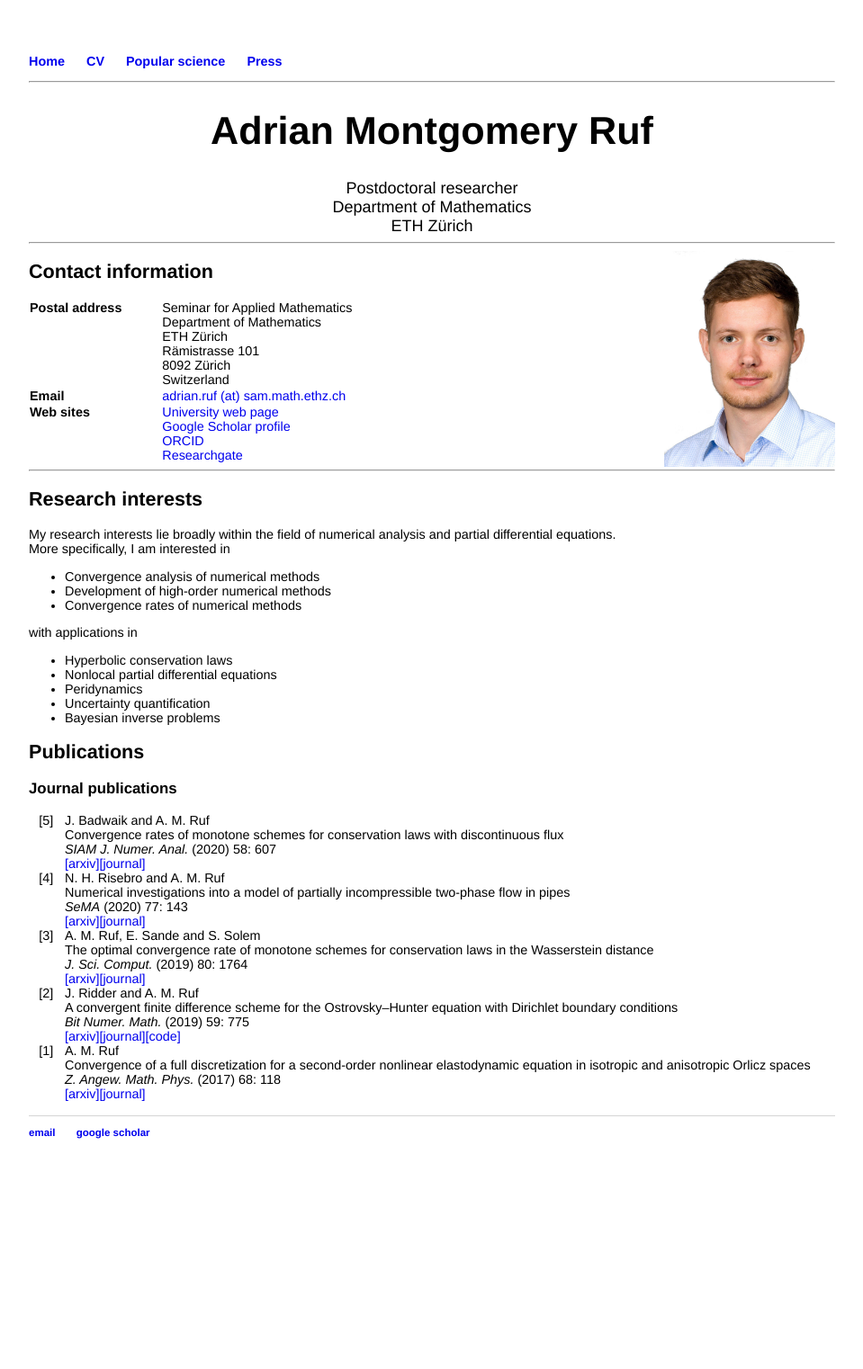
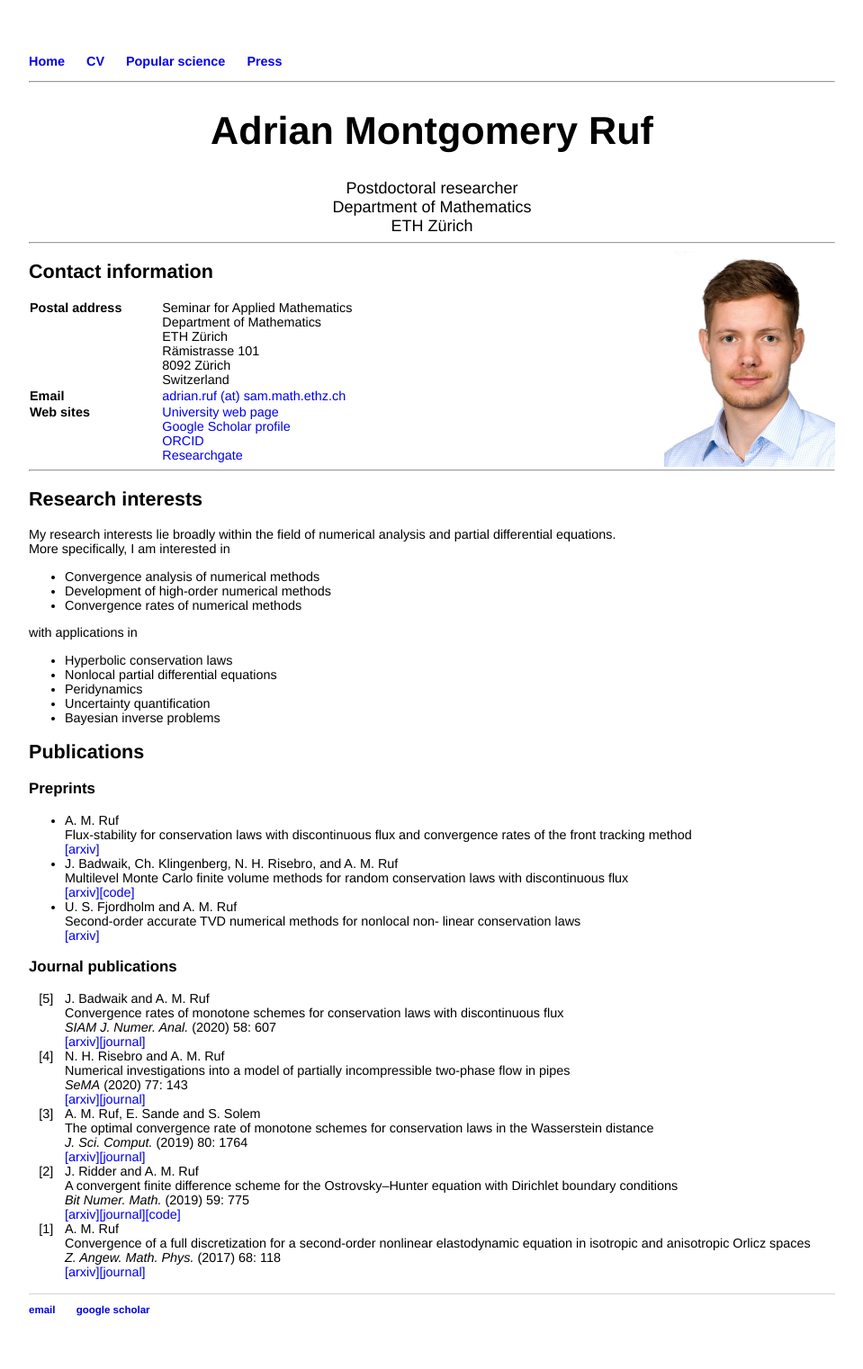
Before and after one commit to adrianmruf/adrianmruf.github.io, a Jekyll site: the page built from index.html, in a window 1280 px wide. Shown: the whole page at 90% size, without its empty margins (160-1119 px from the left). Built offline with Jekyll 4.4.1, drawn with Linux system fonts in a browser that asks for light colours; before the commit the page ends 1325 px from its top, so only the background shows below that.

Commit message:
Add new preprints

```diff
--- a/index.html
+++ b/index.html
@@ -78,14 +78,20 @@ th {
 	</ul>
 
 	<h2>Publications</h2>
-<!--
+
 	<h3>Preprints</h3>
 	<ul>
-	<li>J. Badwaik and A. M. Ruf<br>Convergence rates of monotone schemes for conservation laws with discontinuous flux<br>
-		<a href="https://arxiv.org/abs/1908.08772">[arxiv]</a>
+	<li>A. M. Ruf<br>Flux-stability for conservation laws with discontinuous flux and convergence rates of the front tracking method<br>
+		<a href="https://arxiv.org/abs/2008.08320">[arxiv]</a>
+		</li>
+	<li>J. Badwaik, Ch. Klingenberg, N. H. Risebro, and A. M. Ruf<br>Multilevel Monte Carlo finite volume methods for random conservation laws with discontinuous flux<br>
+		<a href="https://arxiv.org/abs/1906.08991">[arxiv]</a><a href="https://github.com/adrianmruf/MLMC_discontinuous_flux">[code]</a>
+		</li>
+	<li>U. S. Fjordholm and A. M. Ruf<br>Second-order accurate TVD numerical methods for nonlocal non- linear conservation laws<br>
+		<a href="https://arxiv.org/abs/2008.08326">[arxiv]</a>
 		</li>
 	</ul>
--->
+
 	<h3>Journal publications</h3>
 
 	<ol>
```
